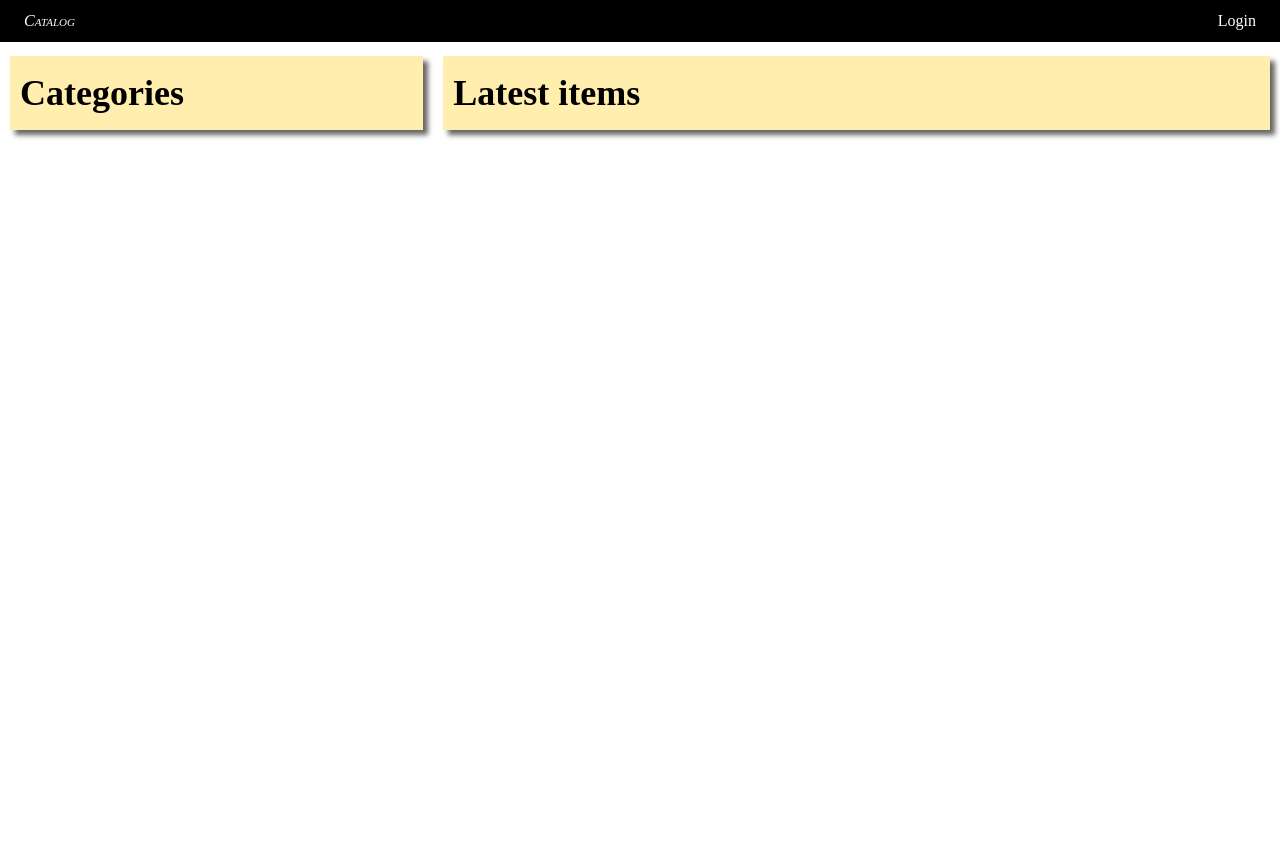
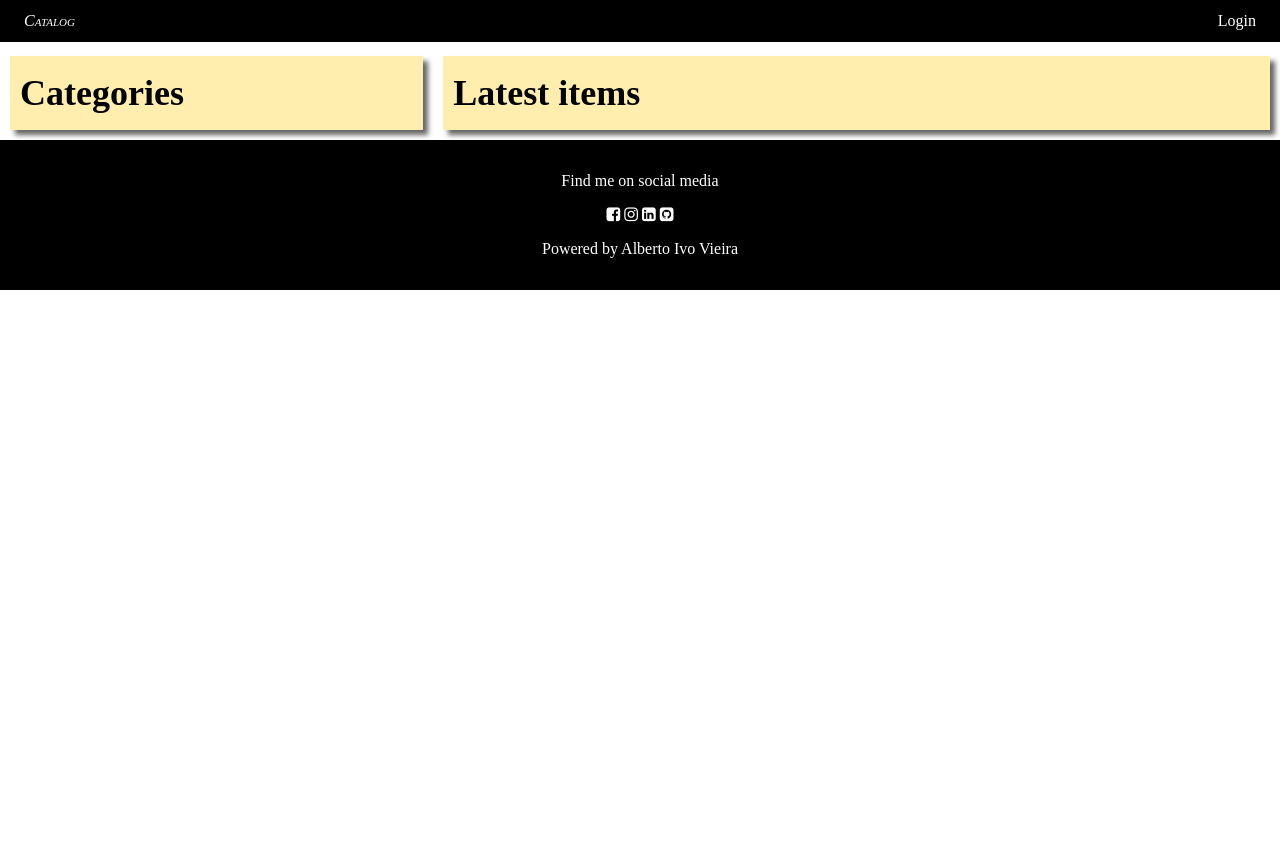
Before and after one commit to albertoivo/item-catalog-fullstacknd, a Flask app: page / in a window 1280 px wide. Run offline with Flask 2, Linux system fonts and the light colour scheme; some libraries are stand-ins or nearby versions.

Commit message:
footer OK

```diff
--- a/static/css/styles.css
+++ b/static/css/styles.css
@@ -6,12 +6,9 @@
 
 html,
 body {
-  box-sizing: border-box;
-  height: 100%;
-}
-
-body {
-  margin: 0px;
+  margin:0;
+  padding:0;
+  height:100%;
 }
 
 .container {
@@ -33,6 +30,13 @@ footer {
   background-color: var(--main-bgcolor);
   color: var(--main-bftcolor);
   padding: 16px;
+  clear: both;
+  position: relative;
+  z-index: 10;
+}
+
+footer p {
+  color: var(--main-ftcolor);
 }
 
 .logo {
@@ -52,7 +56,7 @@ a {
   color: var(--main-ftcolor);
 }
 
-.bar>a {
+.bar > a {
   padding: 12px 24px;
   float: left;
 }
--- /dev/null
+++ b/templates/footer.html
@@ -0,0 +1,16 @@
+<footer>
+    <p>Find me on social media</p>
+    <a href="https://www.facebook.com/nossasrotass/" target="_blank">
+        <i class="fa fa-facebook-square"></i>
+    </a>
+    <a href="https://www.instagram.com/nossasrotas/" target="_blank">
+        <i class="fa fa-instagram"></i>
+    </a>
+    <a href="https://www.linkedin.com/in/alberto-ivo-vieira/" target="_blank">
+        <i class="fa fa-linkedin-square"></i>
+    </a>
+    <a href="https://github.com/albertoivo" target="_blank">
+        <i class="fa fa-github-square"></i>
+    </a>
+    <p>Powered by Alberto Ivo Vieira</p>
+</footer>
--- a/templates/main.html
+++ b/templates/main.html
@@ -25,6 +25,8 @@
     {% block content %} {% endblock %}
   </div>
 
+  {% include 'footer.html' %}
+
   <!-- Calling script for navbar -->
   <script src="{{ url_for( 'static', filename='js/utils.js' ) }} "></script>
 
```
